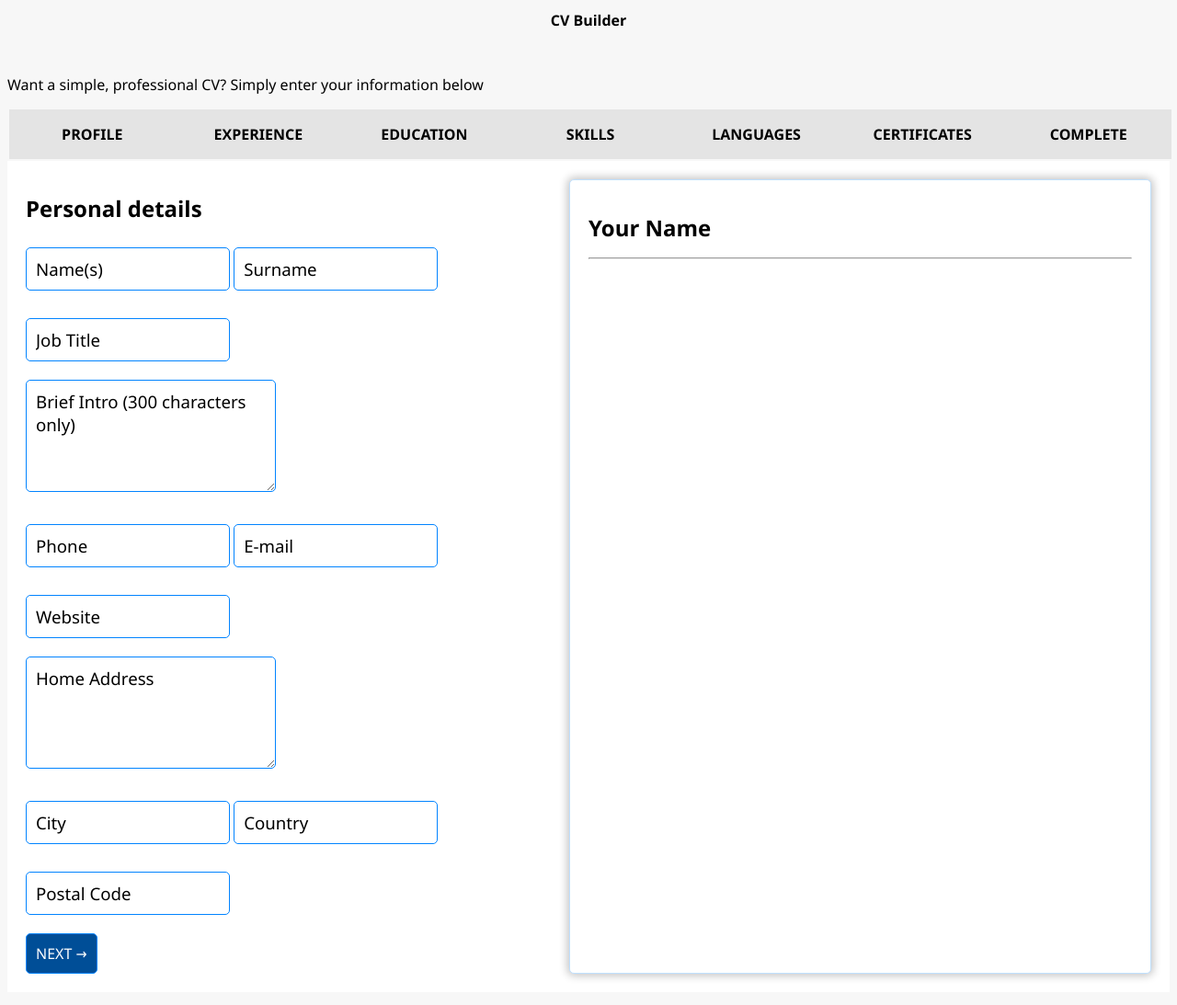
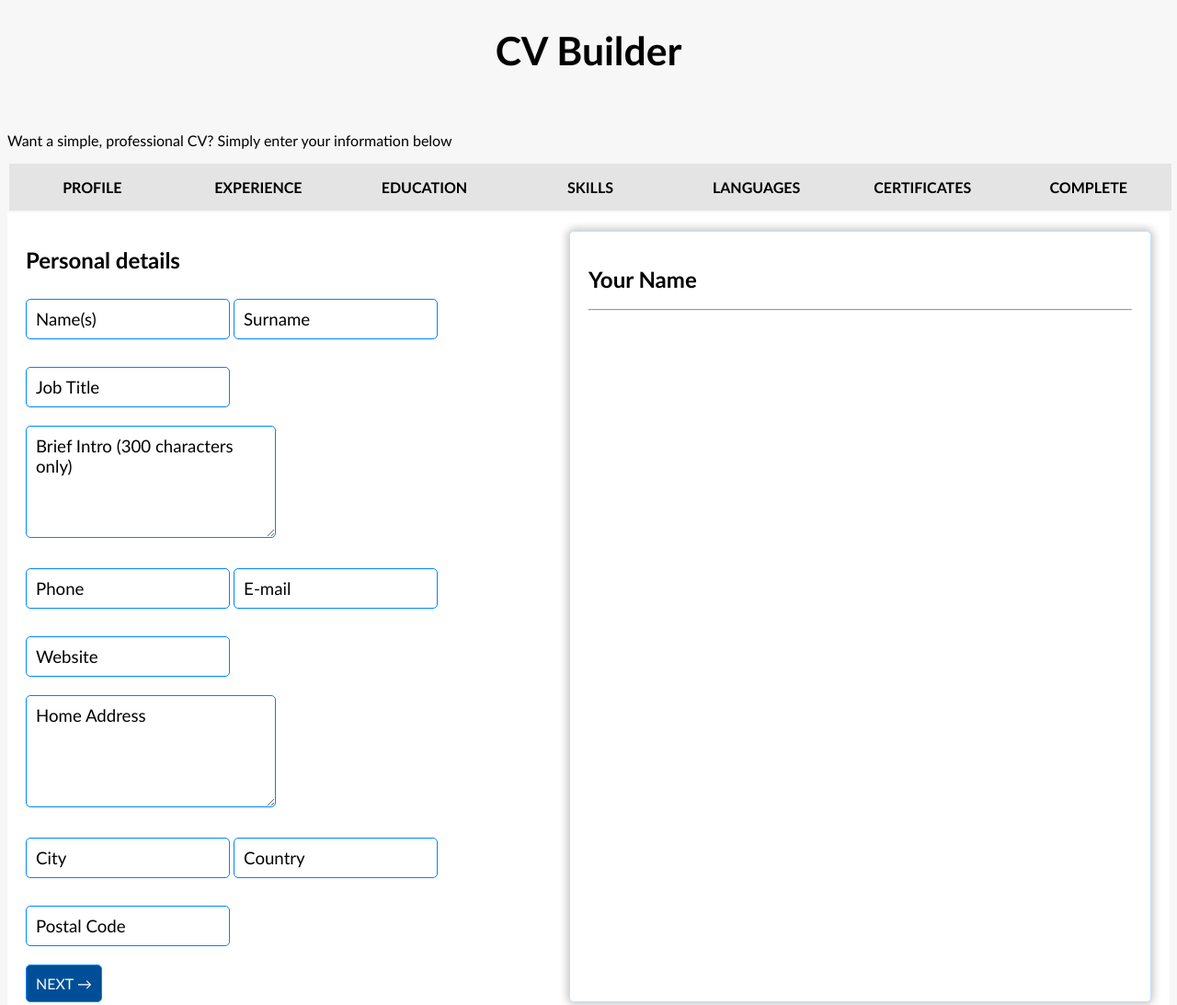
Before and after one commit to genialingele/cv_builder, a plain HTML site: page index.html in a window 1280 px wide. Shown: the top 1093 px of the page at 92% size. Drawn offline with Linux system fonts and the light colour scheme.

Commit message:
change font family

```diff
--- a/style/style.css
+++ b/style/style.css
@@ -19,7 +19,7 @@
 /* --- CONTAINERS --- */
 /* Using the "*" symbol, we are referring to all elements */
 *{
-  font-family:'Segoe UI', Tahoma, Geneva, Verdana, sans-serif;
+  font-family:'Gill Sans', 'Gill Sans MT', Calibri, 'Trebuchet MS', sans-serif;
   font-size: 12pt;
 }
 
@@ -116,6 +116,7 @@ body{
 /* --- BASICS --- */
 
 h1{
+  font-size: 32pt;
   text-align: center;
 
 }
```
